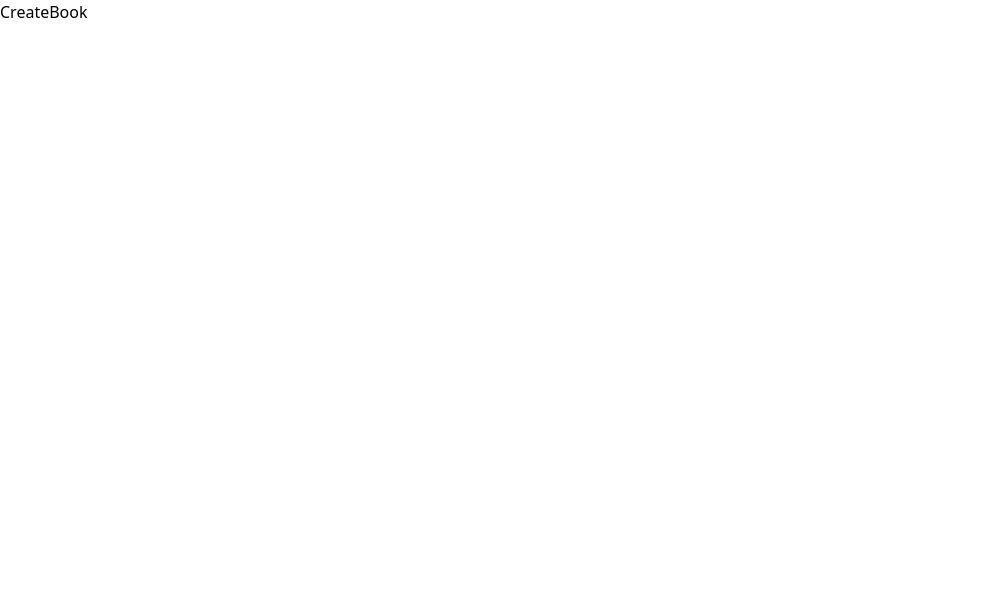
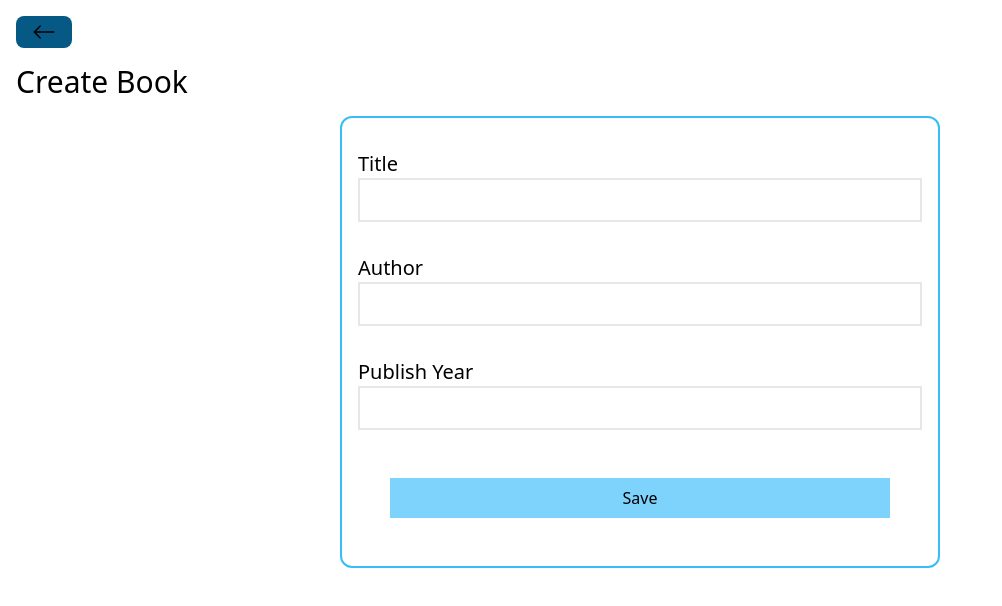
Before and after one commit to Hilalhidayah17/BookStore-Mern-stack, a React (Vite) app in the folder frontend/: page /books/create in a window 1280 px wide. Shown: the top 606 px of the page, without its empty margins (0-1002 px from the left). Built offline with nearby package versions, Linux system fonts and the light colour scheme.

Commit message:
12. add feature of Creating Book

```diff
--- a/frontend/src/pages/CreateBook.jsx
+++ b/frontend/src/pages/CreateBook.jsx
@@ -1,5 +1,93 @@
+// Import necessary React hooks and components
 import React from "react";
+import { useState } from "react";
+import BackButton from "../components/BackButton"; // Button to navigate back
+import Spinner from "../components/Spinner"; // Spinner to show loading state
+import axios from "axios"; // Library for making HTTP requests
+import { useNavigate } from "react-router-dom"; // Hook for navigation
 
+// Component for creating a new book entry
 export default function CreateBook() {
-  return <div>CreateBook</div>;
+  // State variables to hold the values for title, author, publish year, and loading state
+  const [title, setTitle] = useState(""); // Book title
+  const [author, setAuthor] = useState(""); // Book author
+  const [publishYear, setPublishYear] = useState(""); // Year of publication
+  const [loading, setLoading] = useState(false); // Loading indicator for saving data
+
+  // useNavigate hook to redirect to a different page after saving the book
+  const navigate = useNavigate();
+
+  // Function to handle saving the new book data
+  const handleSaveBook = () => {
+    // Data object that will be sent to the server
+    const data = {
+      title,
+      author,
+      publishYear,
+    };
+
+    // Set loading to true while the request is in progress
+    setLoading(true);
+
+    // Send a POST request to the server to save the new book data
+    axios
+      .post("http://localhost:3000/books", data)
+      .then(() => {
+        // If the request is successful, stop loading and navigate back to the homepage
+        setLoading(false);
+        navigate("/");
+      })
+      .catch((err) => {
+        // If there is an error, stop loading, show an error message, and log the error
+        setLoading(false);
+        alert("Error. Please try again");
+        console.log(err);
+      });
+  };
+
+  return (
+    <div className="p-4">
+      <BackButton />
+      <h1 className="text-3xl my-4">Create Book</h1>
+
+      {/* If loading is true, show the spinner */}
+      {loading ? <Spinner /> : ""}
+
+      {/* Form to collect book data */}
+      <div className="flex flex-col border-2 border-sky-400 rounded-xl w-[600px] p-4 mx-auto">
+        <div className="my-4">
+          <label className="text-xl mr-4 text-grey-500">Title</label>
+          <input
+            type="text"
+            value={title}
+            onChange={(e) => setTitle(e.target.value)} // Update title state on change
+            className="border-2 border-grey-500 px-4 py-2 w-full"
+          />
+        </div>
+        <div className="my-4">
+          <label className="text-xl mr-4 text-grey-500">Author</label>
+          <input
+            type="text"
+            value={author}
+            onChange={(e) => setAuthor(e.target.value)} // Update author state on change
+            className="border-2 border-grey-500 px-4 py-2 w-full"
+          />
+        </div>
+        <div className="my-4">
+          <label className="text-xl mr-4 text-grey-500">Publish Year</label>
+          <input
+            type="text"
+            value={publishYear}
+            onChange={(e) => setPublishYear(e.target.value)} // Update publish year state on change
+            className="border-2 border-grey-500 px-4 py-2 w-full"
+          />
+        </div>
+
+        {/* Button to save the book, which triggers the handleSaveBook function */}
+        <button className="p-2 bg-sky-300 m-8" onClick={handleSaveBook}>
+          Save
+        </button>
+      </div>
+    </div>
+  );
 }
```
